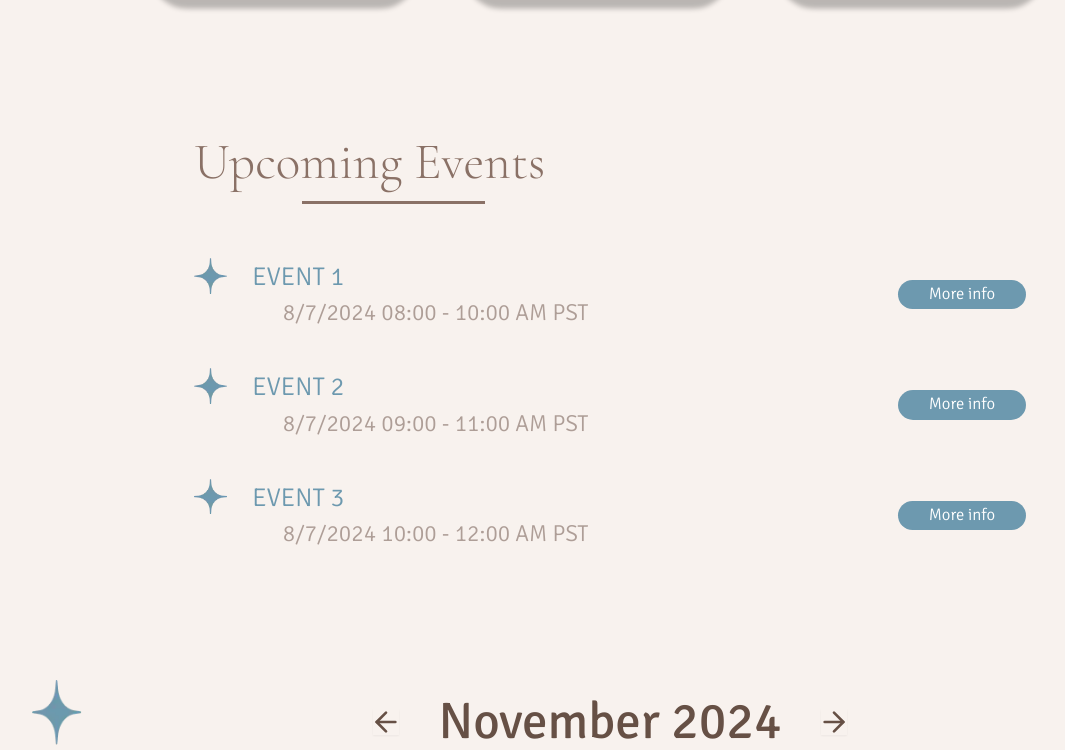
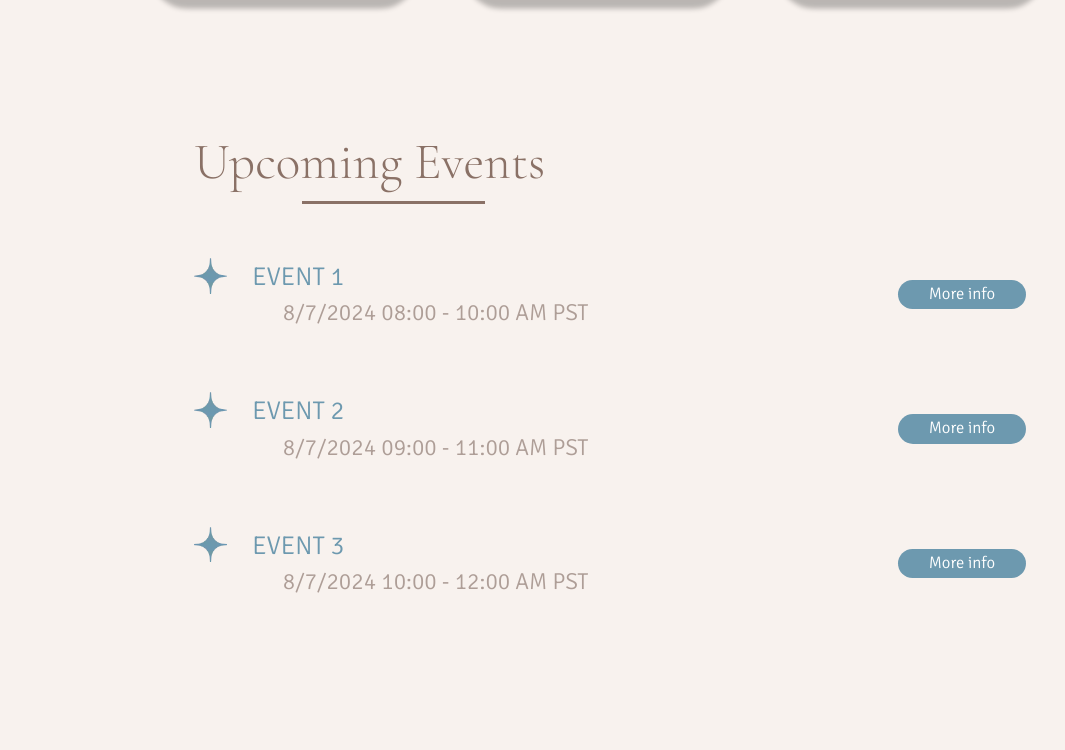
Before and after one commit to acm-ucr/ucr-hearts-website, a Next.js app: page /events in a window 1280 px wide. Shown: the part 627-1377 px from the top of the page, without its empty margins (30-1095 px from the left). Built offline with nearby package versions, Linux system fonts and the light colour scheme; no server answers; what tailwindcss-animated would draw is missing.

Commit message:
animated event lists.

```diff
--- a/src/components/events/Event.tsx
+++ b/src/components/events/Event.tsx
@@ -1,3 +1,4 @@
+import { motion } from "framer-motion";
 import Image from "next/image";
 import Link from "next/link";
 import star from "../../../public/star.webp";
@@ -10,7 +11,13 @@ interface EventProps {
 
 const Event: React.FC<EventProps> = ({ title, time, link }) => {
   return (
-    <div className="flex w-[80vw] md:w-[65vw]">
+    <motion.div
+      initial={{ opacity: 0, x: -50 }}
+      whileInView={{ opacity: 1, x: 0 }}
+      viewport={{ once: true }}
+      transition={{ duration: 0.5 }}
+      className="mb-6 flex w-[80vw] md:w-[65vw]"
+    >
       <Image
         src={star}
         alt="star icon"
@@ -32,7 +39,7 @@ const Event: React.FC<EventProps> = ({ title, time, link }) => {
           More info
         </Link>
       </div>
-    </div>
+    </motion.div>
   );
 };
 
--- a/src/components/events/EventList.tsx
+++ b/src/components/events/EventList.tsx
@@ -1,13 +1,26 @@
+import { motion } from "framer-motion";
 import Event from "./Event";
 import { eventInfo } from "@/data/eventInfo";
 
 const EventList = () => {
   return (
-    <div className="mb-[25%] md:mb-[10%]">
+    <motion.div
+      initial={{ opacity: 0, y: 50 }}
+      whileInView={{ opacity: 1, y: 0 }}
+      viewport={{ once: true }}
+      transition={{ duration: 0.8 }}
+      className="mb-[25%] md:mb-[10%]"
+    >
       <h2 className="font-title text-[6vw] font-light text-hearts-light-brown md:text-[4vw]">
         Upcoming Events
       </h2>
-      <div className="mb-[2%] ml-[13%] h-[1px] w-[30%] bg-hearts-light-brown md:h-[3px] md:w-[22%]" />
+      <motion.div
+        initial={{ scaleX: 0 }}
+        whileInView={{ scaleX: 1 }}
+        viewport={{ once: true }}
+        transition={{ duration: 0.5, delay: 0.3 }}
+        className="mb-[2%] ml-[13%] h-[1px] w-[30%] origin-left bg-hearts-light-brown md:h-[3px] md:w-[22%]"
+      />
       {eventInfo.map((event, index) => (
         <Event
           key={index}
@@ -16,7 +29,7 @@ const EventList = () => {
           link={event.link}
         />
       ))}
-    </div>
+    </motion.div>
   );
 };
 
```
